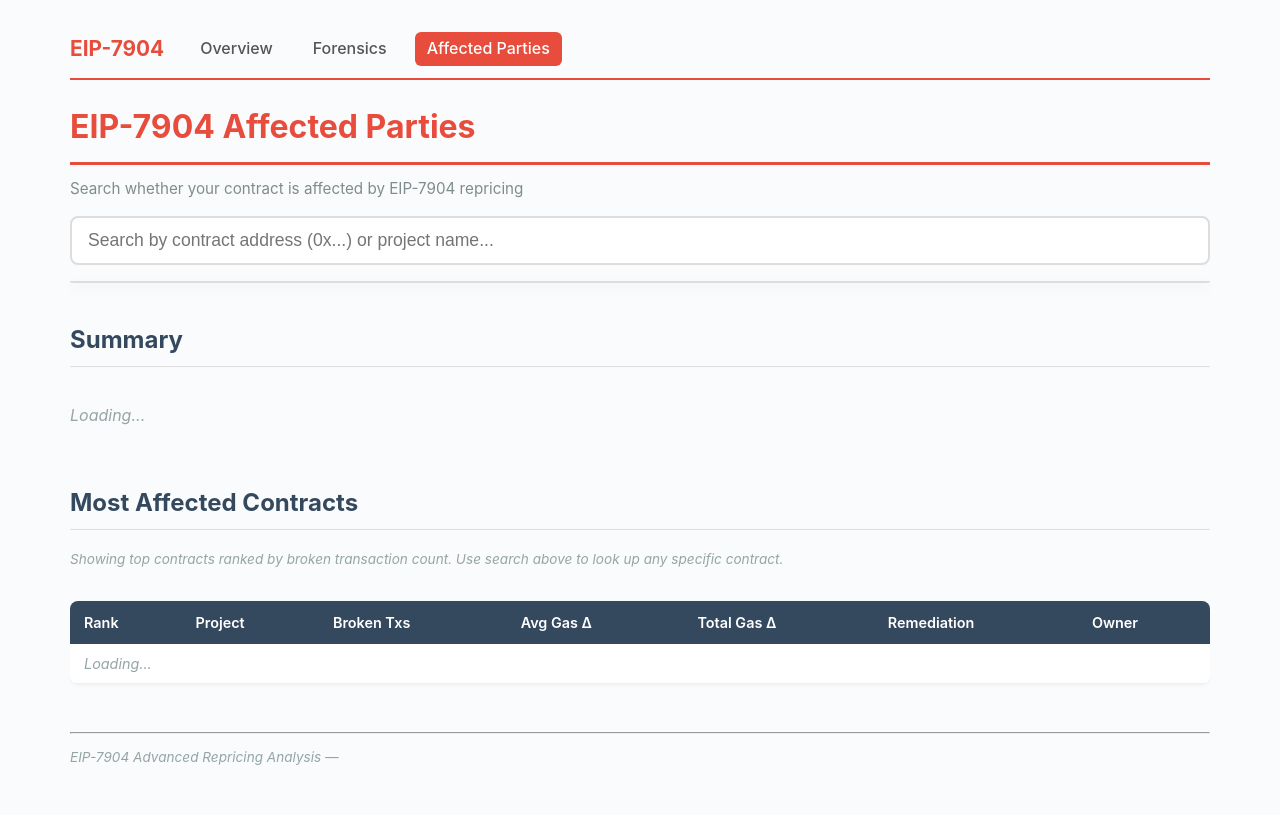
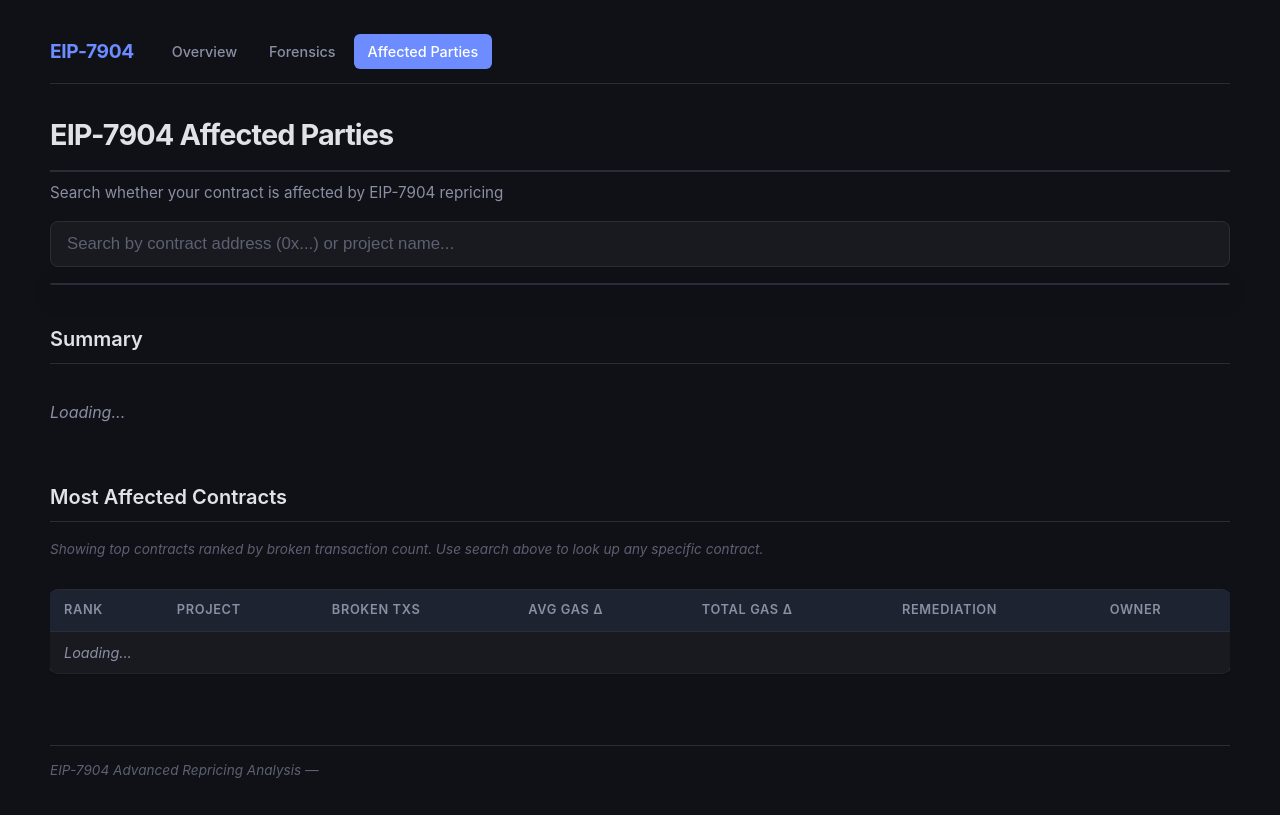
Before and after one commit to CarlBeek/repricing-forensics, a FastAPI app: page /affected in a window 1280 px wide. Before the commit the page ends 765 px from the top, so only its background shows below. Run offline with FastAPI, Linux system fonts and the light colour scheme; data that the repository does not hold is empty; some libraries are stand-ins or nearby versions.

Commit message:
Restyle dashboard with dark theme
Dark background (#0f1117), muted blue accent (#6c8cff), CSS custom
properties throughout. Plotly charts use plotly_dark with transparent
backgrounds. All hardcoded colors in templates replaced with CSS vars
or JS COLORS constants. Tables, cards, nav, search, and detail panels
all updated for the dark scheme.

Co-Authored-By: Claude Opus 4.6 (1M context) <noreply@anthropic.com>

```diff
--- a/src/repricing_forensics/web/static/app.js
+++ b/src/repricing_forensics/web/static/app.js
@@ -1,20 +1,24 @@
 /* EIP-7904 Analysis — Client-side rendering */
 
 const COLORS = {
-  broken: '#e74c3c',
-  changed: '#e67e22',
-  saved: '#27ae60',
-  neutral: '#95a5a6',
-  call_tree: '#3498db',
-  event_logs: '#f39c12',
+  broken: '#ff5c5c',
+  changed: '#f0a050',
+  saved: '#50c878',
+  neutral: '#5c6070',
+  call_tree: '#5b9cf6',
+  event_logs: '#f0a050',
 };
-const PIE_COLORS = ['#e74c3c', '#3498db', '#27ae60', '#f39c12', '#8e44ad', '#1abc9c'];
-const SANKEY_PALETTE = ['#3498db', '#e67e22', '#27ae60', '#8e44ad', '#e74c3c'];
+const PIE_COLORS = ['#ff5c5c', '#5b9cf6', '#50c878', '#f0a050', '#a78bfa', '#5eead4'];
+const SANKEY_PALETTE = ['#5b9cf6', '#f0a050', '#50c878', '#a78bfa', '#ff5c5c'];
 
 const LAYOUT_DEFAULTS = {
-  template: 'plotly_white',
-  font: { size: 13 },
+  template: 'plotly_dark',
+  font: { size: 13, color: '#8b8fa3' },
+  paper_bgcolor: 'rgba(0,0,0,0)',
+  plot_bgcolor: 'rgba(0,0,0,0)',
   margin: { l: 80, r: 20, t: 50, b: 70 },
+  xaxis: { gridcolor: '#2a2d37', zerolinecolor: '#2a2d37' },
+  yaxis: { gridcolor: '#2a2d37', zerolinecolor: '#2a2d37' },
 };
 
 // ── Helpers ──────────────────────────────────────────────────────────
--- a/src/repricing_forensics/web/static/style.css
+++ b/src/repricing_forensics/web/static/style.css
@@ -1,71 +1,112 @@
-/* EIP-7904 Analysis — shared styles */
+/* EIP-7904 Analysis — styles */
 * { box-sizing: border-box; }
 
+:root {
+  --bg: #0f1117;
+  --bg-card: #181a20;
+  --bg-hover: #1e2028;
+  --border: #2a2d37;
+  --text: #e0e2e8;
+  --text-muted: #8b8fa3;
+  --text-dim: #5c6070;
+  --accent: #6c8cff;
+  --accent-hover: #8ca4ff;
+  --red: #ff5c5c;
+  --red-bg: rgba(255, 92, 92, 0.1);
+  --orange: #f0a050;
+  --orange-bg: rgba(240, 160, 80, 0.1);
+  --green: #50c878;
+  --green-bg: rgba(80, 200, 120, 0.1);
+  --blue: #5b9cf6;
+  --blue-bg: rgba(91, 156, 246, 0.1);
+  --purple: #a78bfa;
+  --purple-bg: rgba(167, 139, 250, 0.1);
+  --radius: 8px;
+  --shadow: 0 1px 3px rgba(0, 0, 0, 0.3), 0 0 0 1px var(--border);
+}
+
 body {
-  font-family: -apple-system, BlinkMacSystemFont, 'Segoe UI', Roboto, sans-serif;
-  max-width: 1200px; margin: 0 auto; padding: 20px 30px;
-  color: #2c3e50; background: #fafbfc; line-height: 1.6;
+  font-family: 'Inter', -apple-system, BlinkMacSystemFont, 'Segoe UI', Roboto, sans-serif;
+  max-width: 1240px; margin: 0 auto; padding: 20px 30px;
+  color: var(--text); background: var(--bg); line-height: 1.6;
 }
 
 /* Navigation */
 nav {
   display: flex; align-items: center; gap: 24px;
-  padding: 12px 0; margin-bottom: 20px;
-  border-bottom: 2px solid #e74c3c;
+  padding: 14px 0; margin-bottom: 28px;
+  border-bottom: 1px solid var(--border);
 }
 .nav-brand {
-  font-size: 1.3em; font-weight: 700; color: #e74c3c;
-  text-decoration: none;
+  font-size: 1.2em; font-weight: 700; color: var(--accent);
+  text-decoration: none; letter-spacing: -0.02em;
 }
-.nav-links { display: flex; gap: 16px; }
+.nav-links { display: flex; gap: 4px; }
 .nav-links a {
-  color: #555; text-decoration: none; padding: 4px 12px;
-  border-radius: 6px; font-weight: 500;
+  color: var(--text-muted); text-decoration: none; padding: 6px 14px;
+  border-radius: 6px; font-weight: 500; font-size: 0.9em;
+  transition: background 0.15s, color 0.15s;
 }
-.nav-links a:hover { background: #f0f0f0; }
-.nav-links a.active { background: #e74c3c; color: white; }
+.nav-links a:hover { background: var(--bg-hover); color: var(--text); }
+.nav-links a.active { background: var(--accent); color: #fff; }
 
 /* Headings */
-h1 { color: #e74c3c; border-bottom: 3px solid #e74c3c; padding-bottom: 10px; }
-h2 { color: #34495e; margin-top: 40px; border-bottom: 1px solid #ddd; padding-bottom: 6px; }
-h3 { color: #555; }
+h1 {
+  color: var(--text); font-weight: 700; font-size: 1.8em;
+  border-bottom: 2px solid var(--border); padding-bottom: 12px;
+  letter-spacing: -0.03em;
+}
+h2 {
+  color: var(--text); font-weight: 600; margin-top: 40px;
+  border-bottom: 1px solid var(--border); padding-bottom: 8px;
+  font-size: 1.25em;
+}
+h3 { color: var(--text-muted); font-weight: 600; }
+h4 { color: var(--text); font-weight: 600; }
+h5 { color: var(--text-muted); font-weight: 600; font-size: 0.95em; margin-bottom: 8px; }
 
 /* Poster cards */
 .poster-grid {
-  display: grid; grid-template-columns: repeat(4, 1fr); gap: 20px; margin: 20px 0;
+  display: grid; grid-template-columns: repeat(4, 1fr); gap: 16px; margin: 20px 0;
 }
 .poster-card {
-  background: white; border-radius: 12px; padding: 24px; text-align: center;
-  box-shadow: 0 2px 8px rgba(0,0,0,0.08); border-top: 4px solid #e74c3c;
+  background: var(--bg-card); border-radius: var(--radius); padding: 24px;
+  text-align: center; box-shadow: var(--shadow); border-top: 3px solid var(--accent);
 }
-.poster-card .number { font-size: 2.4em; font-weight: 700; color: #e74c3c; }
-.poster-card .label { font-size: 0.9em; color: #7f8c8d; margin-top: 4px; }
+.poster-card .number { font-size: 2.2em; font-weight: 700; color: var(--text); }
+.poster-card .label { font-size: 0.85em; color: var(--text-muted); margin-top: 4px; }
 
 /* Tables */
 table {
   width: 100%; border-collapse: collapse; margin: 16px 0;
-  background: white; border-radius: 8px; overflow: hidden;
-  box-shadow: 0 1px 4px rgba(0,0,0,0.06);
+  background: var(--bg-card); border-radius: var(--radius); overflow: hidden;
+  box-shadow: var(--shadow);
 }
 th {
-  background: #34495e; color: white; padding: 10px 14px;
-  text-align: left; font-weight: 600; font-size: 0.9em;
+  background: rgba(108, 140, 255, 0.08); color: var(--text-muted);
+  padding: 10px 14px; text-align: left; font-weight: 600;
+  font-size: 0.8em; text-transform: uppercase; letter-spacing: 0.05em;
   cursor: pointer; user-select: none; white-space: nowrap;
+  border-bottom: 1px solid var(--border);
 }
-th:hover { background: #4a6580; }
-td { padding: 8px 14px; border-bottom: 1px solid #ecf0f1; font-size: 0.9em; }
-tr:hover td { background: #f8f9fa; }
+th:hover { background: rgba(108, 140, 255, 0.14); color: var(--text); }
+td {
+  padding: 9px 14px; border-bottom: 1px solid var(--border);
+  font-size: 0.9em; color: var(--text);
+}
+tr:hover td { background: var(--bg-hover); }
+tr:last-child td { border-bottom: none; }
 
 /* Tags */
 .tag {
   display: inline-block; padding: 2px 8px; border-radius: 4px;
-  font-size: 0.8em; font-weight: 600;
+  font-size: 0.78em; font-weight: 600;
 }
-.tag-red { background: #fde8e8; color: #e74c3c; }
-.tag-orange { background: #fef3e2; color: #e67e22; }
-.tag-green { background: #e8f8f0; color: #27ae60; }
-.tag-blue { background: #e8f0fe; color: #3498db; }
-.tag-purple { background: #f0e8fe; color: #8e44ad; }
+.tag-red { background: var(--red-bg); color: var(--red); }
+.tag-orange { background: var(--orange-bg); color: var(--orange); }
+.tag-green { background: var(--green-bg); color: var(--green); }
+.tag-blue { background: var(--blue-bg); color: var(--blue); }
+.tag-purple { background: var(--purple-bg); color: var(--purple); }
 
 /* Funnel */
 .funnel-step { display: flex; align-items: center; gap: 12px; margin: 8px 0; }
@@ -74,65 +115,87 @@ tr:hover td { background: #f8f9fa; }
   padding: 0 12px; color: white; font-weight: 600; font-size: 0.95em;
   min-width: 60px;
 }
-.funnel-label { font-size: 0.9em; color: #555; min-width: 200px; }
+.funnel-label { font-size: 0.9em; color: var(--text-muted); min-width: 200px; }
 
 /* Search */
 .search-box {
-  width: 100%; padding: 12px 16px; border: 2px solid #ddd; border-radius: 8px;
-  font-size: 1.1em; margin-bottom: 16px;
+  width: 100%; padding: 12px 16px; border: 1px solid var(--border);
+  border-radius: var(--radius); font-size: 1.05em; margin-bottom: 16px;
+  background: var(--bg-card); color: var(--text);
+  transition: border-color 0.15s, box-shadow 0.15s;
 }
-.search-box:focus { outline: none; border-color: #3498db; box-shadow: 0 0 0 3px rgba(52,152,219,0.15); }
+.search-box:focus {
+  outline: none; border-color: var(--accent);
+  box-shadow: 0 0 0 3px rgba(108, 140, 255, 0.15);
+}
+.search-box::placeholder { color: var(--text-dim); }
 
 /* Contract detail panel */
 .contract-detail {
-  background: white; border-radius: 12px; padding: 24px;
-  box-shadow: 0 2px 8px rgba(0,0,0,0.08); margin: 20px 0;
-  border-left: 4px solid #3498db;
+  background: var(--bg-card); border-radius: var(--radius); padding: 24px;
+  box-shadow: var(--shadow); margin: 20px 0;
+  border-left: 3px solid var(--accent);
 }
-.contract-detail h3 { margin-top: 0; }
+.contract-detail h3 { margin-top: 0; color: var(--text); }
 .contract-detail .stat-row {
   display: flex; gap: 24px; flex-wrap: wrap; margin: 12px 0;
 }
 .contract-detail .stat { text-align: center; }
-.contract-detail .stat .val { font-size: 1.5em; font-weight: 700; color: #e74c3c; }
-.contract-detail .stat .lbl { font-size: 0.85em; color: #7f8c8d; }
+.contract-detail .stat .val { font-size: 1.5em; font-weight: 700; color: var(--text); }
+.contract-detail .stat .lbl { font-size: 0.85em; color: var(--text-muted); }
 
 /* Misc */
-.mono { font-family: 'SF Mono', 'Consolas', monospace; font-size: 0.85em; }
+.mono { font-family: 'SF Mono', 'Consolas', 'Monaco', monospace; font-size: 0.85em; }
 .copy-btn {
-  background: none; border: 1px solid #ddd; border-radius: 4px;
-  padding: 2px 6px; cursor: pointer; font-size: 0.75em; color: #777;
+  background: none; border: 1px solid var(--border); border-radius: 4px;
+  padding: 2px 6px; cursor: pointer; font-size: 0.75em; color: var(--text-muted);
 }
-.copy-btn:hover { background: #f0f0f0; }
+.copy-btn:hover { background: var(--bg-hover); }
 details { margin: 10px 0; }
 summary {
   cursor: pointer; font-weight: 600; padding: 8px 12px;
-  background: #f8f9fa; border-radius: 6px; border: 1px solid #e0e0e0;
+  background: var(--bg-card); border-radius: 6px; border: 1px solid var(--border);
+  color: var(--text);
 }
-summary:hover { background: #ecf0f1; }
+summary:hover { background: var(--bg-hover); }
 .detail-content { padding: 12px 16px; }
-a { color: #3498db; text-decoration: none; }
-a:hover { text-decoration: underline; }
-.subtitle { color: #7f8c8d; font-size: 0.95em; margin-top: -10px; }
-.note { color: #95a5a6; font-size: 0.85em; font-style: italic; }
-.loading { color: #95a5a6; font-style: italic; }
+a { color: var(--accent); text-decoration: none; }
+a:hover { color: var(--accent-hover); text-decoration: underline; }
+.subtitle { color: var(--text-muted); font-size: 0.95em; margin-top: -10px; }
+.note { color: var(--text-dim); font-size: 0.85em; font-style: italic; }
+.loading { color: var(--text-muted); font-style: italic; }
 .hidden { display: none; }
 
 /* Autocomplete */
 .search-wrapper { position: relative; }
 .autocomplete-list {
   position: absolute; top: 100%; left: 0; right: 0;
-  background: white; border: 1px solid #ddd; border-radius: 0 0 8px 8px;
+  background: var(--bg-card); border: 1px solid var(--border);
+  border-radius: 0 0 var(--radius) var(--radius);
   max-height: 300px; overflow-y: auto; z-index: 100;
-  box-shadow: 0 4px 12px rgba(0,0,0,0.1);
+  box-shadow: 0 8px 24px rgba(0, 0, 0, 0.4);
 }
 .autocomplete-item {
-  padding: 8px 16px; cursor: pointer; border-bottom: 1px solid #f0f0f0;
+  padding: 8px 16px; cursor: pointer; border-bottom: 1px solid var(--border);
+  color: var(--text);
 }
-.autocomplete-item:hover { background: #f8f9fa; }
-.autocomplete-item .addr { font-family: monospace; font-size: 0.85em; color: #999; }
+.autocomplete-item:hover { background: var(--bg-hover); }
+.autocomplete-item .addr { font-family: monospace; font-size: 0.85em; color: var(--text-dim); }
 .autocomplete-item .name { font-weight: 600; }
-.autocomplete-item .count { float: right; color: #e74c3c; font-weight: 600; }
+.autocomplete-item .count { float: right; color: var(--red); font-weight: 600; }
+
+/* Pagination */
+.pagination { display: flex; gap: 6px; margin: 16px 0; flex-wrap: wrap; }
+.pagination button {
+  background: var(--bg-card); border: 1px solid var(--border); border-radius: 6px;
+  padding: 6px 12px; cursor: pointer; font-size: 0.85em;
+  color: var(--text-muted); transition: all 0.15s;
+}
+.pagination button:hover { background: var(--bg-hover); color: var(--text); }
+.pagination button.active { background: var(--accent); color: #fff; border-color: var(--accent); }
+
+/* Footer */
+footer hr { border: none; border-top: 1px solid var(--border); margin: 40px 0 12px; }
 
 @media (max-width: 800px) {
   .poster-grid { grid-template-columns: repeat(2, 1fr); }
--- a/src/repricing_forensics/web/templates/forensics.html
+++ b/src/repricing_forensics/web/templates/forensics.html
@@ -69,7 +69,7 @@
     x: pcts,
     y: cdfY,
     mode: 'lines',
-    line: { color: '#e74c3c', width: 2 },
+    line: { color: COLORS.broken, width: 2 },
     hovertext: pcts.map((p, i) => `${p.toFixed(2)}% broken<br>${cdfY[i].toFixed(1)}% of blocks`),
     hoverinfo: 'text',
   }], layout({
@@ -119,7 +119,7 @@
     renderBar('depthChart',
       depth.map(r => ({ label: r.divergence_call_depth >= 0 ? `Depth ${r.divergence_call_depth}` : 'Unknown', count: r.divergent_txs })),
       'label', 'count',
-      { title: 'Call Depth at Divergence Point', xTitle: 'Call Depth', yTitle: 'Divergent Txs', color: '#3498db', yaxis: { tickformat: ',' } }
+      { title: 'Call Depth at Divergence Point', xTitle: 'Call Depth', yTitle: 'Divergent Txs', color: COLORS.call_tree, yaxis: { tickformat: ',' } }
     );
   }
 
@@ -128,7 +128,7 @@
     x: top20.map(c => c.broken_txs),
     y: top20.map(c => c.name.length > 30 ? c.name.slice(0, 28) + '…' : c.name),
     type: 'bar', orientation: 'h',
-    marker: { color: '#e74c3c' },
+    marker: { color: COLORS.broken },
   }], layout({
     title: { text: 'Top 20 Contracts by Broken Tx Count' },
     xaxis: { title: 'Broken Txs', tickformat: ',' },
```
Also changed, not shown: src/repricing_forensics/web/templates/affected.html (+20 -20 lines), src/repricing_forensics/web/templates/briefing.html (+13 -13 lines).
